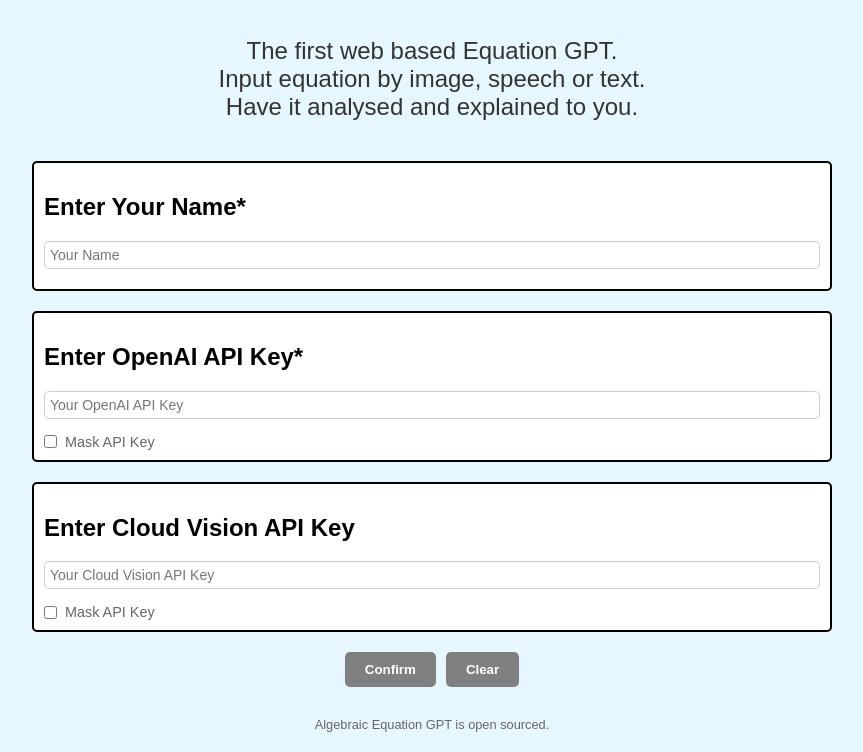
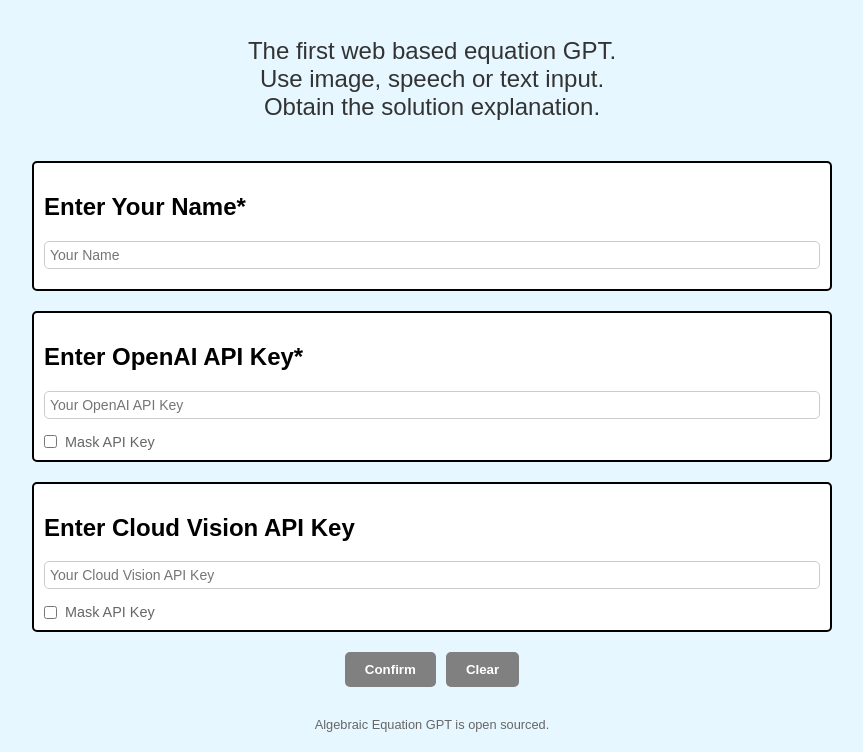
Before and after one commit to ironmanfpv/Algebraic-Equation-GPT-V3.5, a plain HTML site: page index.html in a window 1280 px wide. Shown: the part 97-849 px from the top of the page, without its empty margins (208-1071 px from the left). Drawn offline with nearby package versions, Linux system fonts and the light colour scheme.

Commit message:
Update UI
Updated index.html and img

```diff
--- a/index.html
+++ b/index.html
@@ -11,9 +11,9 @@
     <div id="initialInterface" class="container">
         <div class="title">Algebraic Equation GPT</div>
         <div class="subtitle">
-            The first web based Equation GPT.<br>
-            Input equation by image, speech or text.<br>
-            Have it analysed and explained to you.
+            The first web based equation GPT.<br>
+            Use image, speech or text input.<br>
+            Obtain the solution explanation.
         </div>
         <div class="window">
             <h2>Enter Your Name*</h2>
```
Also changed, not shown: img/img 0.jpg, img/img 1.jpg, img/img 2.jpg.
